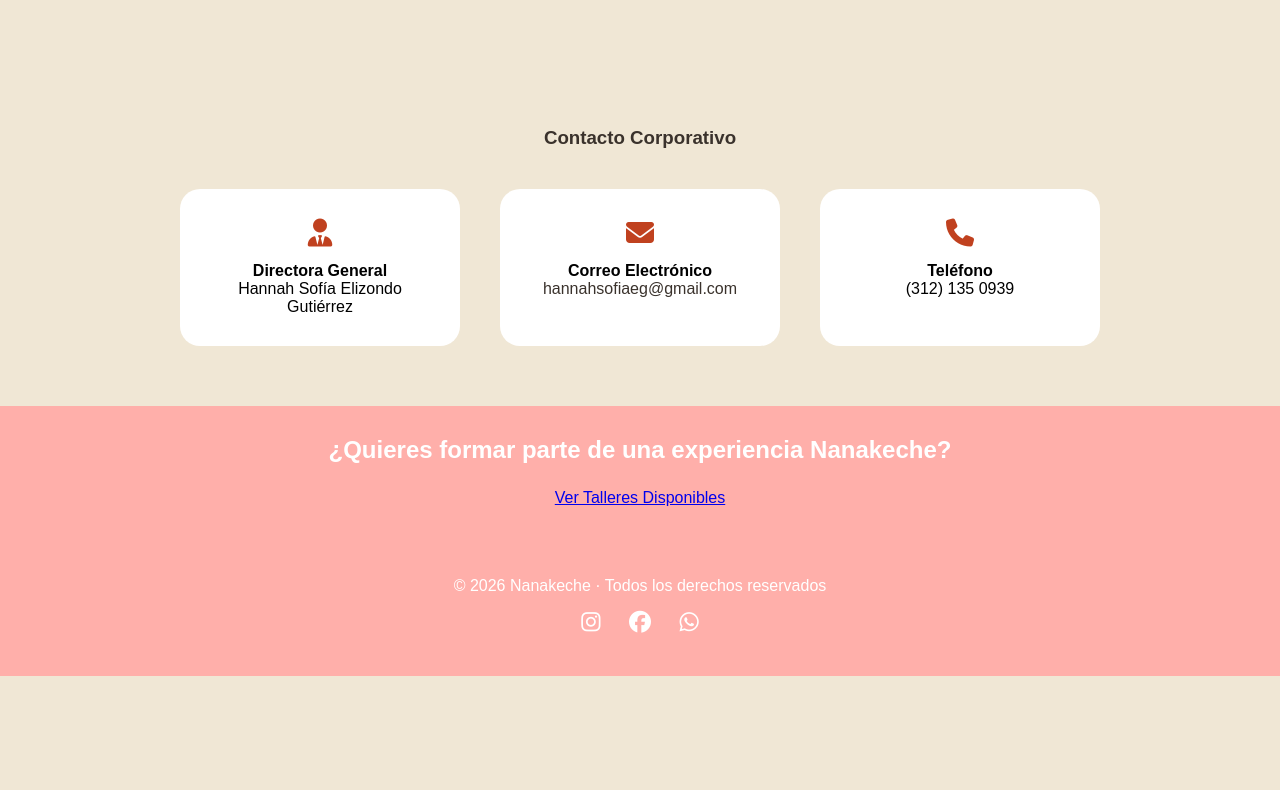
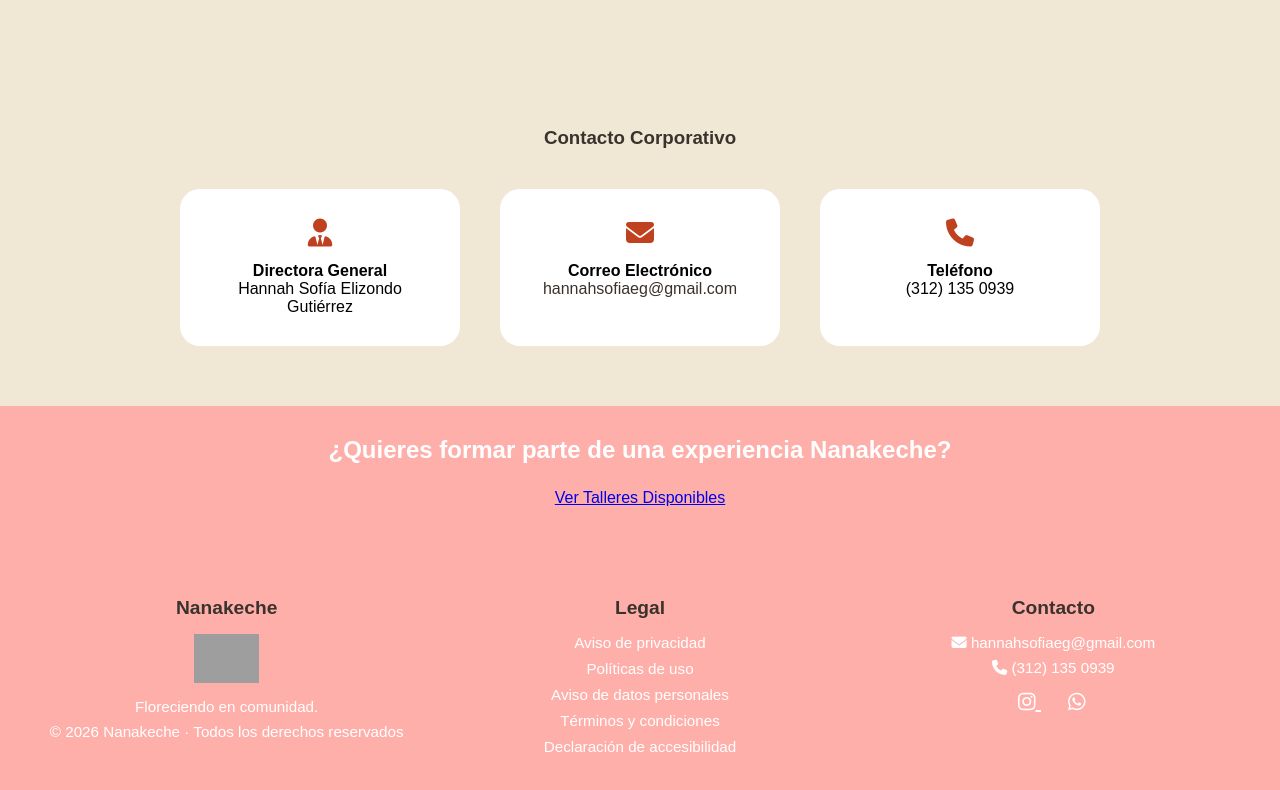
Before and after one commit to Neverkusen/nanakeche-web, a plain HTML site: page src/pages/about.html in a window 1280 px wide. Shown: the part 1664-2454 px from the top of the page. Before the commit the page ends 2340 px from the top, so only its background shows below. Drawn offline with Linux system fonts and the light colour scheme; grey boxes are pictures that could not be loaded.

Commit message:
Footer completo y enlace a redes sociales

```diff
--- a/src/css/styles.css
+++ b/src/css/styles.css
@@ -819,3 +819,92 @@ main {
   backdrop-filter: blur(3px);
   box-shadow: 0 6px 30px rgba(0, 0, 0, 0.4);
 }
+
+/* ===== FOOTER NUEVO ===== */
+
+.footer {
+  background: var(--primary);
+  padding: 60px 20px;
+  color: white;
+}
+
+.footer-container {
+  max-width: 1200px;
+  margin: auto;
+  display: flex;
+  justify-content: space-between;
+  flex-wrap: wrap;
+  gap: 40px;
+}
+
+.footer-col {
+  flex: 1;
+  min-width: 220px;
+}
+
+.footer-col h4 {
+  margin-bottom: 15px;
+  font-size: 1.2rem;
+  color: var(--dark);
+}
+
+.footer-col p {
+  margin-bottom: 8px;
+  font-size: 0.95rem;
+}
+
+.footer-col ul {
+  list-style: none;
+  padding: 0;
+}
+
+.footer-col ul li {
+  margin-bottom: 8px;
+}
+
+.footer-col ul li a {
+  text-decoration: none;
+  color: white;
+  font-size: 0.95rem;
+  transition: 0.3s ease;
+}
+
+.footer-col ul li a:hover {
+  color: var(--hover-bg);
+}
+
+.footer .social-links {
+  margin-top: 15px;
+}
+
+.footer .social-links a {
+  color: white;
+  font-size: 20px;
+  margin-right: 15px;
+  transition: 0.3s ease;
+}
+
+.footer .social-links a:hover {
+  color: var(--hover-bg);
+}
+
+/* Responsive */
+@media (max-width: 768px) {
+  .footer-container {
+    flex-direction: column;
+    text-align: center;
+  }
+}
+
+
+.footer-logo {
+  width: 65px;
+  height: auto;
+  margin: 10px auto 15px auto;
+  display: block;
+}
+
+
+.footer-col:first-child {
+  text-align: center;
+}
--- a/src/pages/about.html
+++ b/src/pages/about.html
@@ -141,16 +141,45 @@
     </section>
   </main>
 
-  <footer class="footer">
-    <div class="footer-content">
+<footer class="footer">
+  <div class="footer-container">
+
+    <div class="footer-col">
+      <h4>Nanakeche</h4>
+      <img src="../Assets/Nanakeche_logo_Sn_fondo.png"
+       alt="Logo Nanakeche"
+       class="footer-logo">
+      <p>Floreciendo en comunidad.</p>
       <p>© 2026 Nanakeche · Todos los derechos reservados</p>
+    </div>
+
+    <div class="footer-col">
+      <h4>Legal</h4>
+      <ul>
+        <li><a href="#">Aviso de privacidad</a></li>
+        <li><a href="#">Políticas de uso</a></li>
+        <li><a href="#">Aviso de datos personales</a></li>
+        <li><a href="#">Términos y condiciones</a></li>
+        <li><a href="#">Declaración de accesibilidad</a></li>
+      </ul>
+    </div>
+
+    <div class="footer-col">
+      <h4>Contacto</h4>
+      <p><i class="fa-solid fa-envelope"></i> hannahsofiaeg@gmail.com</p>
+      <p><i class="fa-solid fa-phone"></i> (312) 135 0939</p>
       <div class="social-links">
-        <a href="https://www.instagram.com" target="_blank"><i class="fa-brands fa-instagram"></i></a>
-        <a href="https://www.facebook.com" target="_blank"><i class="fa-brands fa-facebook"></i></a>
-        <a href="./admin/admin-index.html"><i class="fa-brands fa-whatsapp"></i></a>
+        <a href="https://www.instagram.com/nanakeche_06" target="_blank">
+          <i class="fa-brands fa-instagram"></i>
+        </a>
+        <a href="./admin/admin-index.html">
+          <i class="fa-brands fa-whatsapp"></i>
+        </a>
       </div>
     </div>
-  </footer>
+
+  </div>
+</footer>
 
   <a href="talleres.html" class="floating-btn" title="Vive tu experiencia Nanakeche">
     <i class="fas fa-star"></i>
```
Also changed, not shown: src/index.html (+36 -5 lines), src/pages/directorio.html (+35 -5 lines), src/pages/talleres.html (+34 -5 lines).
